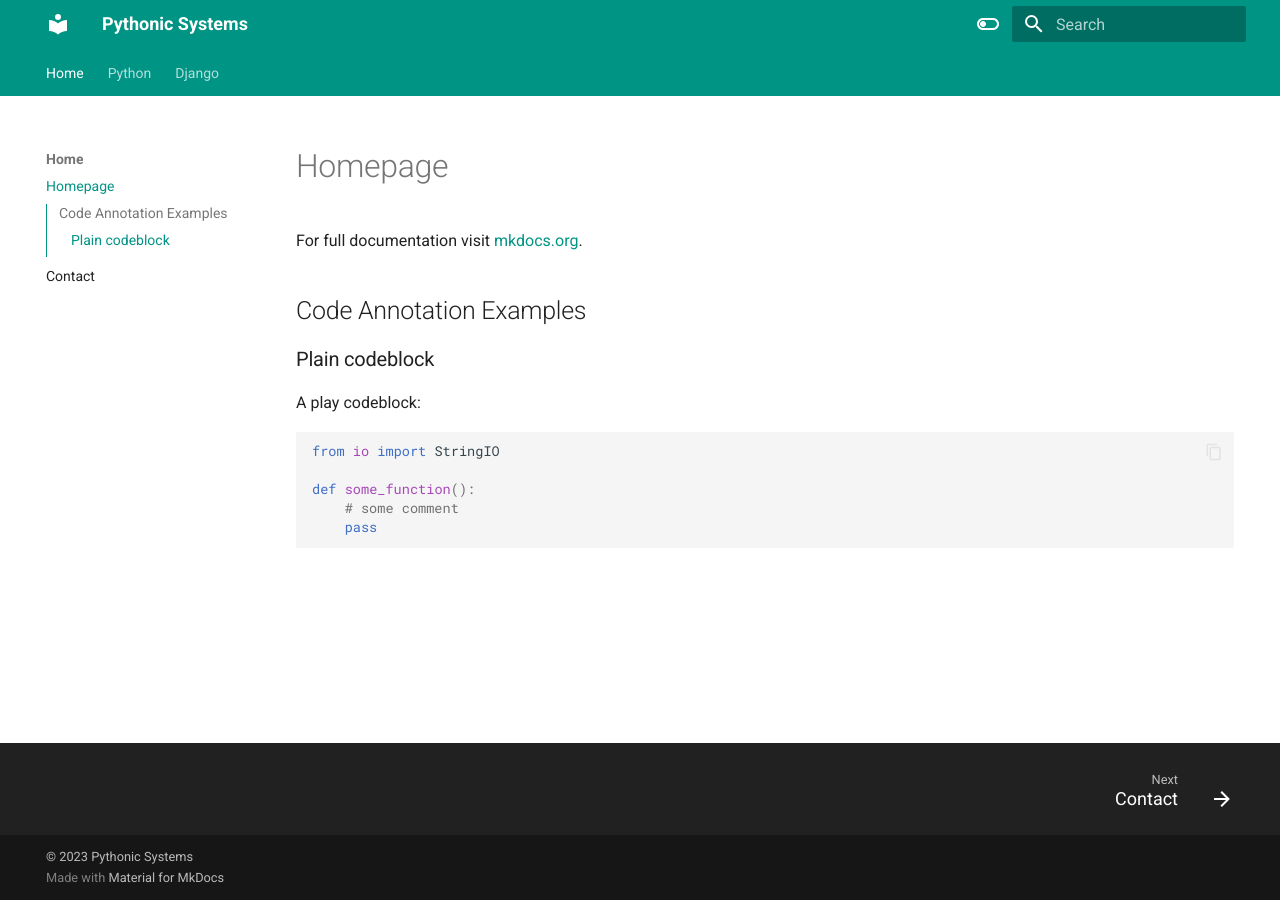
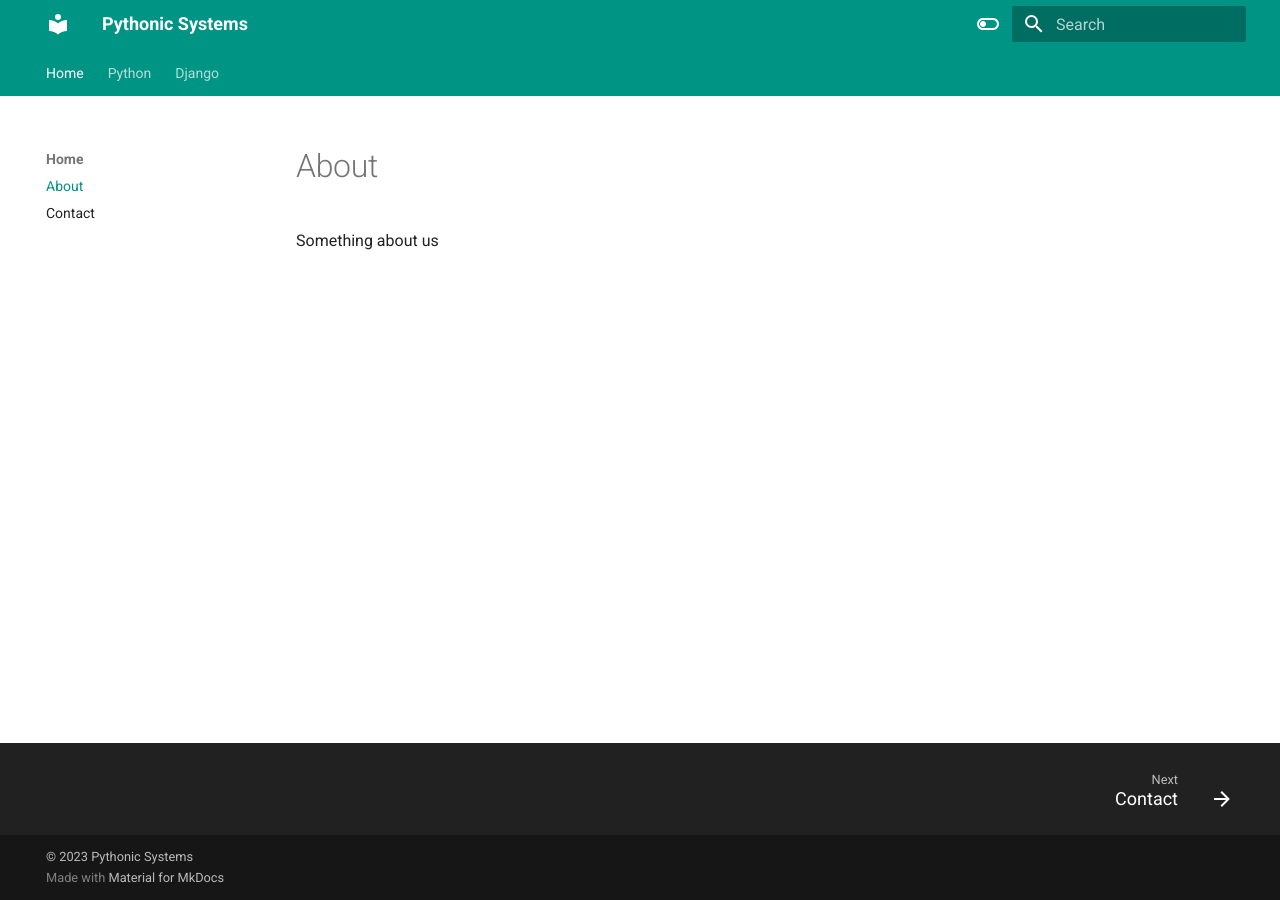
Before and after one commit to gmuj/pythonic-sys, an MkDocs documentation site: the page built from docs/index.md, in a window 1280 px wide. Built offline with MkDocs 1.6.1 and Material for MkDocs 9.7.7, drawn with Linux system fonts in a browser that asks for light colours.

Commit message:
Add about page

````diff
--- a/docs/index.md
+++ b/docs/index.md
@@ -1,17 +1,3 @@
-# Homepage
+# About
 
-For full documentation visit [mkdocs.org](https://www.mkdocs.org).
-
-## Code Annotation Examples
-
-### Plain codeblock
-
-A play codeblock:
-
-```python
-from io import StringIO
-
-def some_function():
-    # some comment
-    pass
-```
+Something about us
--- a/mkdocs.yml
+++ b/mkdocs.yml
@@ -68,7 +68,7 @@ extra:
 
 nav:
   - Home:
-    - index.md
+    - About: index.md
     - Contact: contact.md
   - Python:
     - Home: python.md
````
